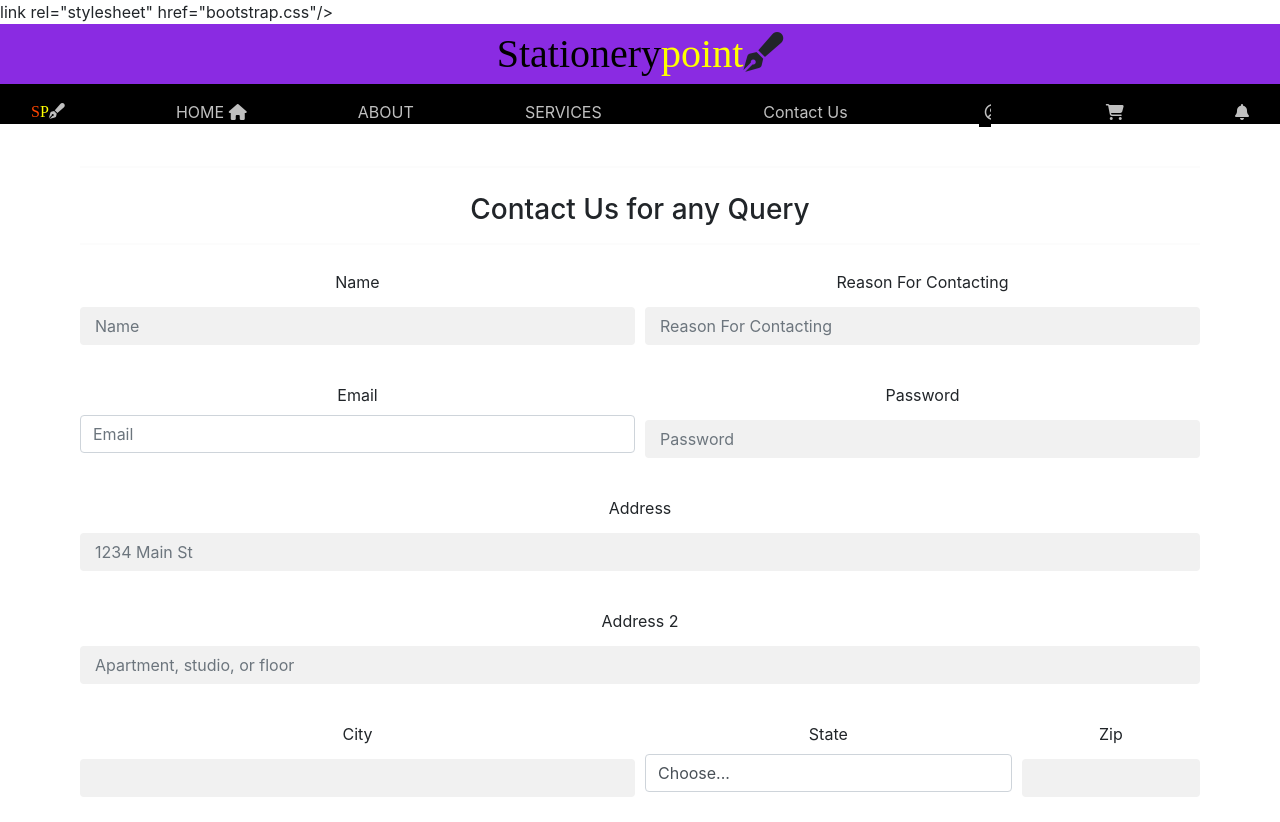
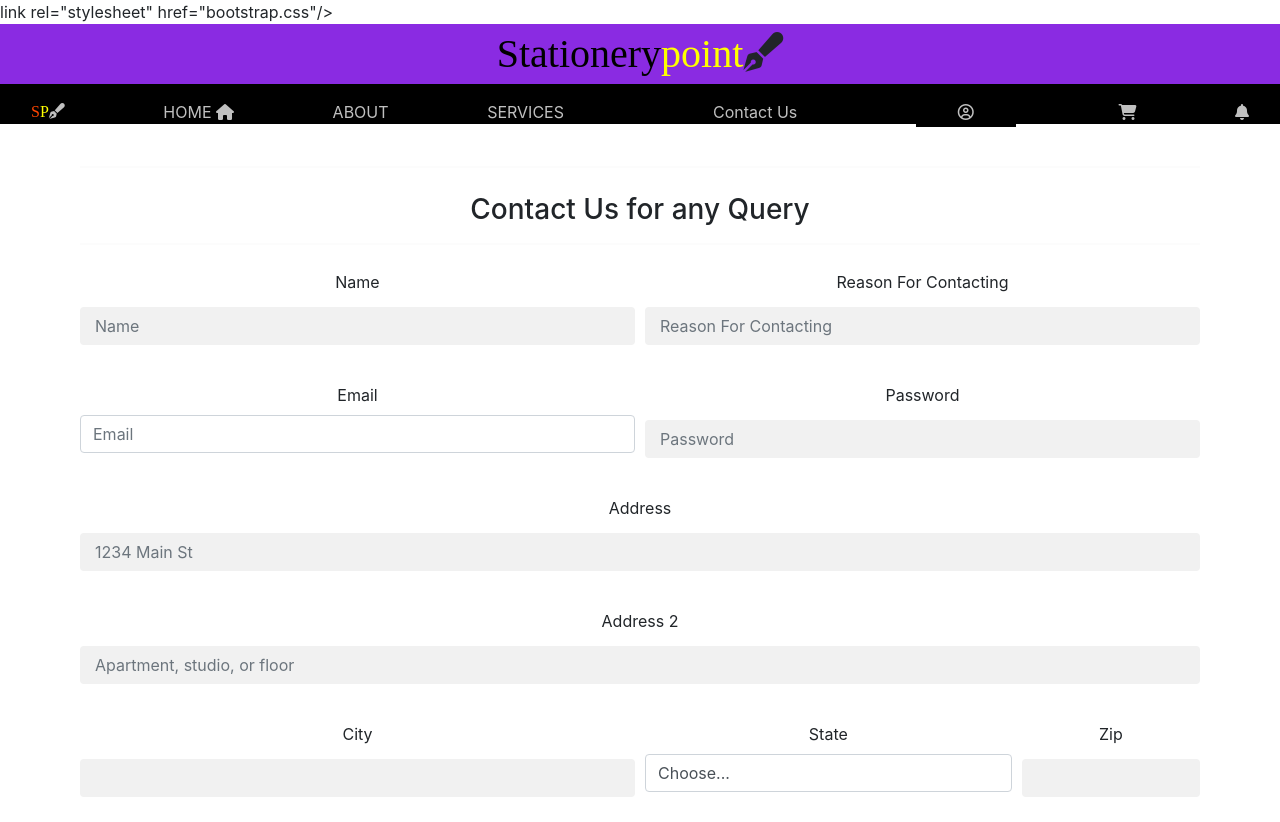
Before and after one commit to abhivyakti01/stationery-point, a plain HTML site: page contact.html in a window 1280 px wide. Shown: the top 822 px of the page. Drawn offline with nearby package versions, Linux system fonts and the light colour scheme; files whose address does not match are found by name.

Commit message:
Update contact.html

```diff
--- a/contact.html
+++ b/contact.html
@@ -55,7 +55,7 @@
           </div>
         </div>
           <a class="nav-link" href="contact.html" style="color: silver;">Contact Us</a>
-          <span><button onclick="document.getElementById('id01').style.display='block'" style="background-color: black; width: 0.5px; margin-bottom: 3px;"><i class="fa-regular fa-circle-user" style="color: silver;"></i></button>
+          <span><button onclick="document.getElementById('id01').style.display='block'" style="background-color: black; width: 0.5px height:0.3px ; margin-bottom: 3px;"><i class="fa-regular fa-circle-user" style="color: silver;"></i></button>
 
   <div id="id01" class="modal" style="font-family: sans-serif; width: 50%; ;">
     <span onclick="document.getElementById('id01').style.display='none'" class="close" title="Close Modal">&times;</span>
```
